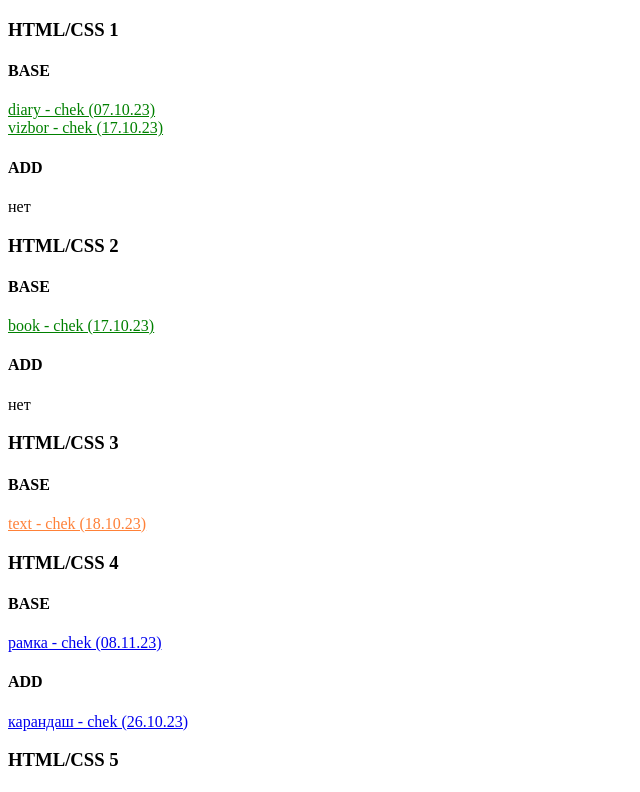
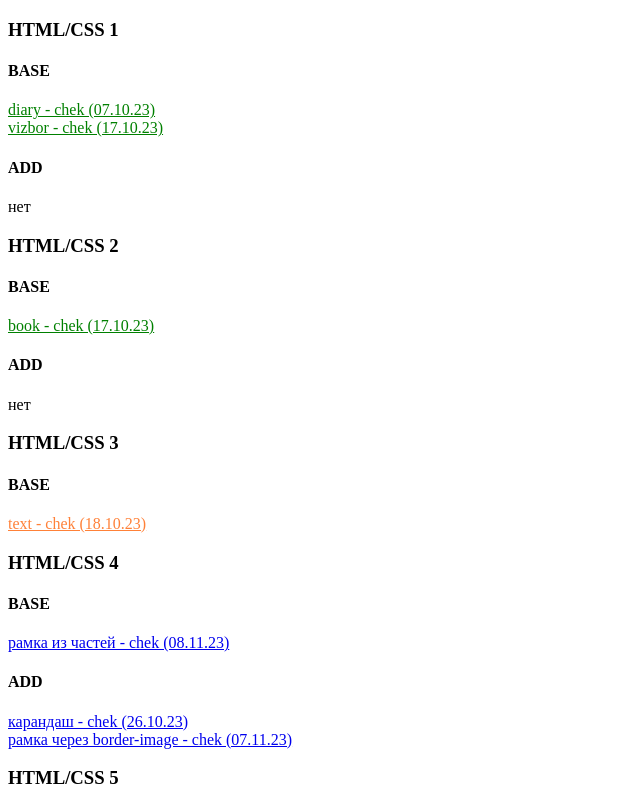
Before and after one commit to IrinaEVTU/EVTUKHOVAIRINA, a plain HTML site: page index.html in a window 1280 px wide. Shown: the top 792 px of the page, without its empty margins (0-640 px from the left). Drawn offline with Linux system fonts and the light colour scheme.

Commit message:
обновление index файла

```diff
--- a/index.html
+++ b/index.html
@@ -25,9 +25,11 @@
 
 <h3>HTML/CSS 4</h3>
 <h4>BASE</h4>
-<a href = "HOME/DIV_FRAME/frame.html"> рамка - chek (08.11.23)</a> <br>
+<a href = "HOME/DIV_FRAME/frame_ch.html"> рамка из частей - chek (08.11.23)</a> <br>
+
 <h4>ADD</h4>
 <a href = "HOME/PEN/pen.html"> карандаш - chek (26.10.23)</a> <br>
+<a href = "HOME/DIV_FRAME/frame.html"> рамка через  border-image - chek (07.11.23)</a> <br>
 
 <h3>HTML/CSS 5</h3>
 <h4>BASE (в работе)</h4>
```
